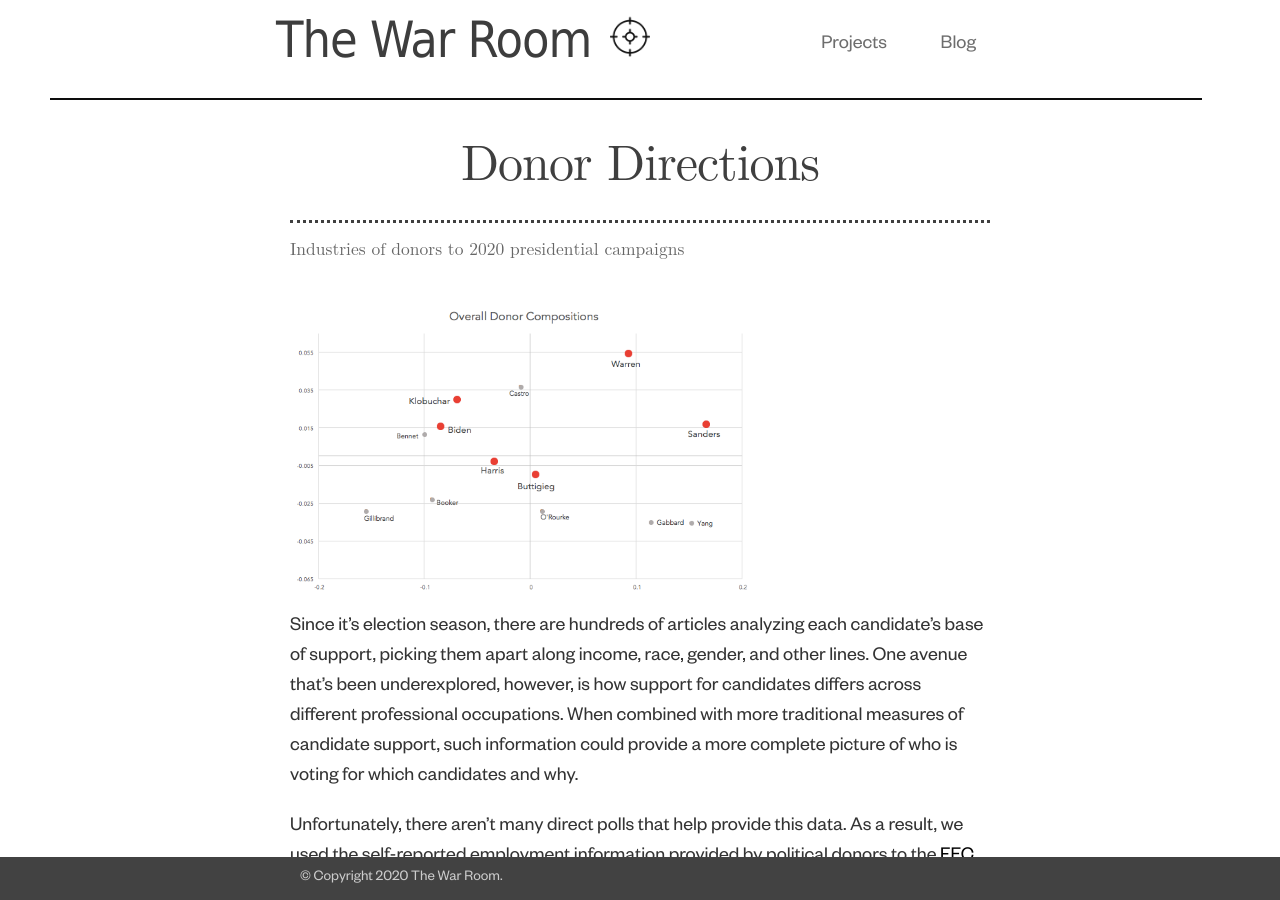
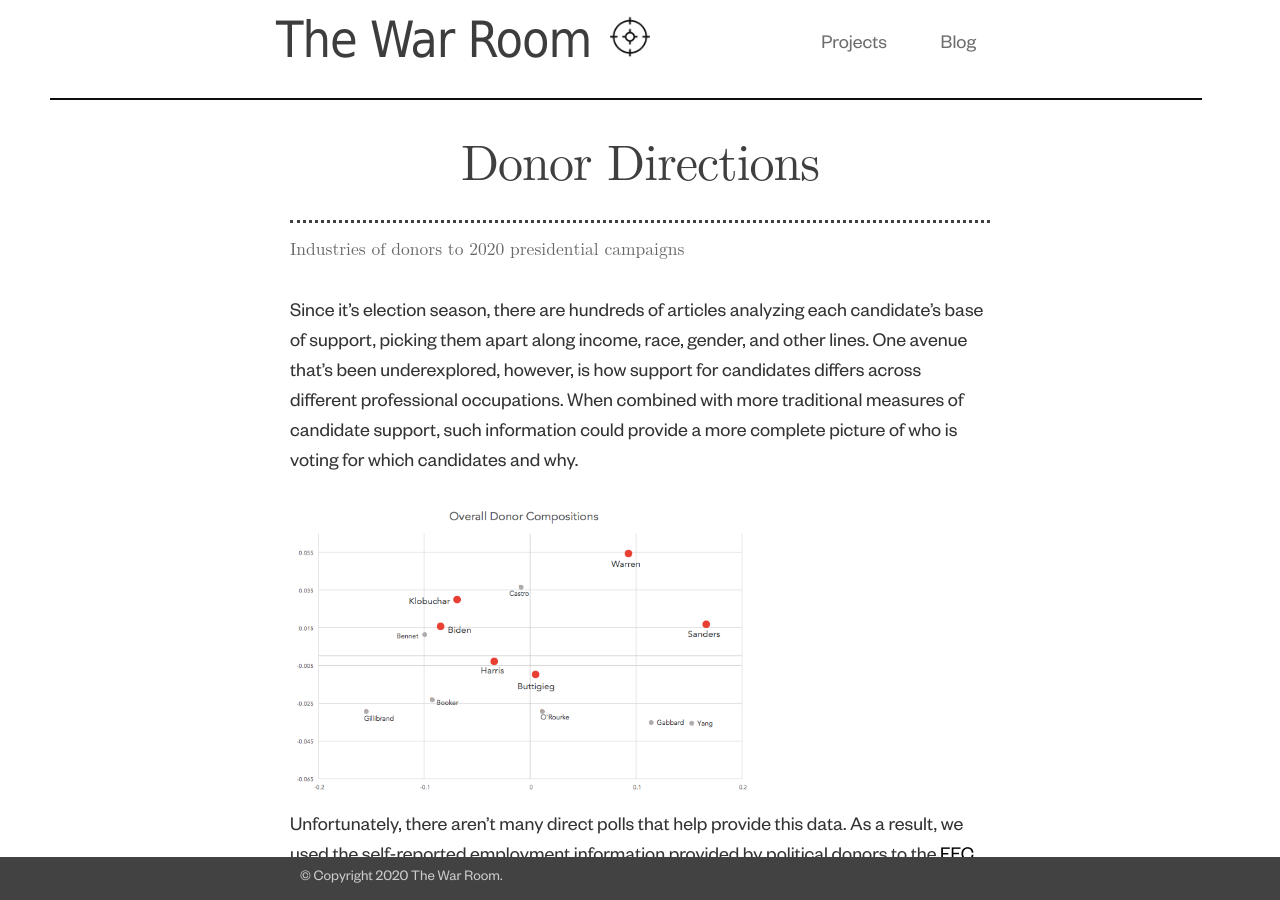
Before and after one commit to WarRoomCommand/warroomcommand.github.io, a Jekyll site: the page built from _projects/donor_directions.markdown, in a window 1280 px wide and 900 px high. Built offline with Jekyll 4.4.1, drawn with Linux system fonts in a browser that asks for light colours; nearby versions of some CDN libraries.

```diff
--- a/_projects/donor_directions.markdown
+++ b/_projects/donor_directions.markdown
@@ -5,11 +5,11 @@ description: Industries of donors to 2020 presidential campaigns
 img: /live_assets/img/dd_all_radars.png
 ---
 
+Since it's election season, there are hundreds of articles analyzing each candidate's base of support, picking them apart along income, race, gender, and other lines. One avenue that's been underexplored, however, is how support for candidates differs across different professional occupations. When combined with more traditional measures of candidate support, such information could provide a more complete picture of who is voting for which candidates and why.
+
 <div class="img">
 	<img class="col two" src="{{ site.baseurl }}/assets/img/donor_directions/dd_pca.png" title="Primary PCA"/>
 </div>
-
-Since it's election season, there are hundreds of articles analyzing each candidate's base of support, picking them apart along income, race, gender, and other lines. One avenue that's been underexplored, however, is how support for candidates differs across different professional occupations. When combined with more traditional measures of candidate support, such information could provide a more complete picture of who is voting for which candidates and why.
 
 Unfortunately, there aren't many direct polls that help provide this data. As a result, we used the self-reported employment information provided by political donors to the [FEC](https://projects.propublica.org/itemizer/presidential-contributors/2020) instead. Although people with the means and motivation to donate to political campaigns of course are not fully representative of the overall electorate, the relative support of different candidates within a particular occupational group could still provide us some hints as to how each candidates' base differs.
 
```
